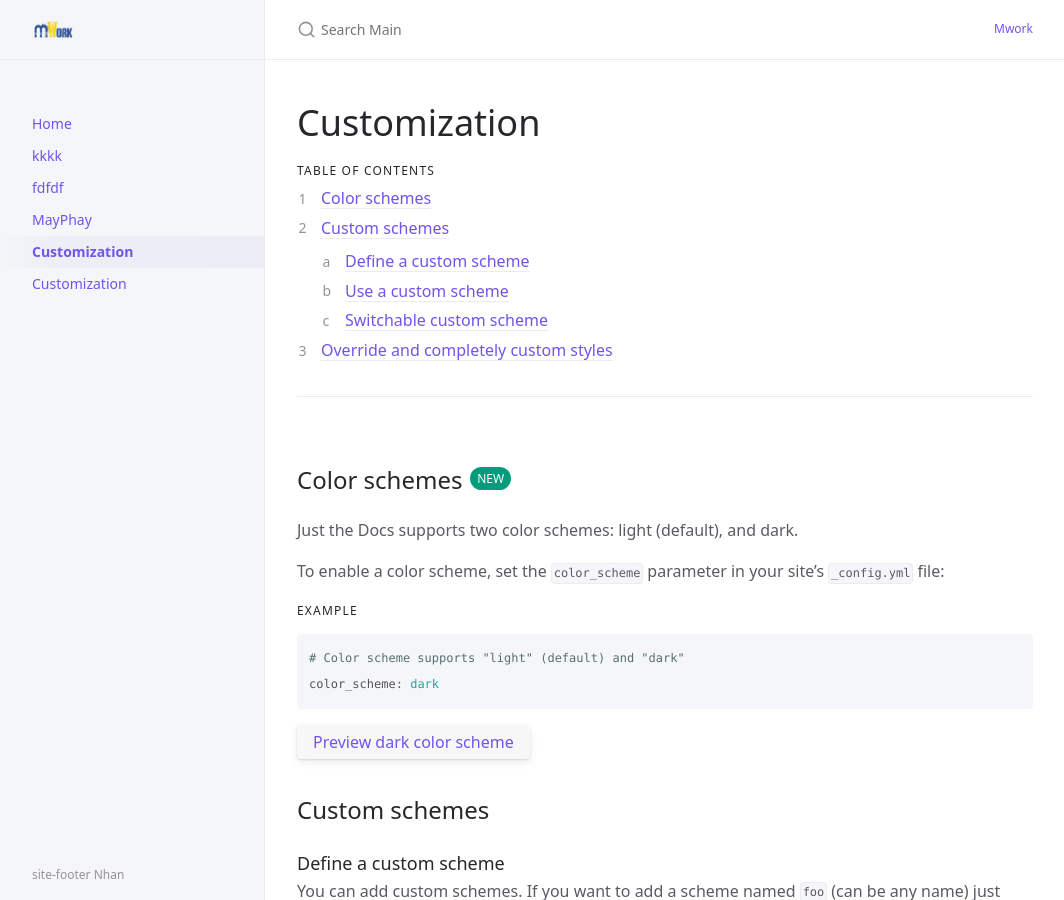
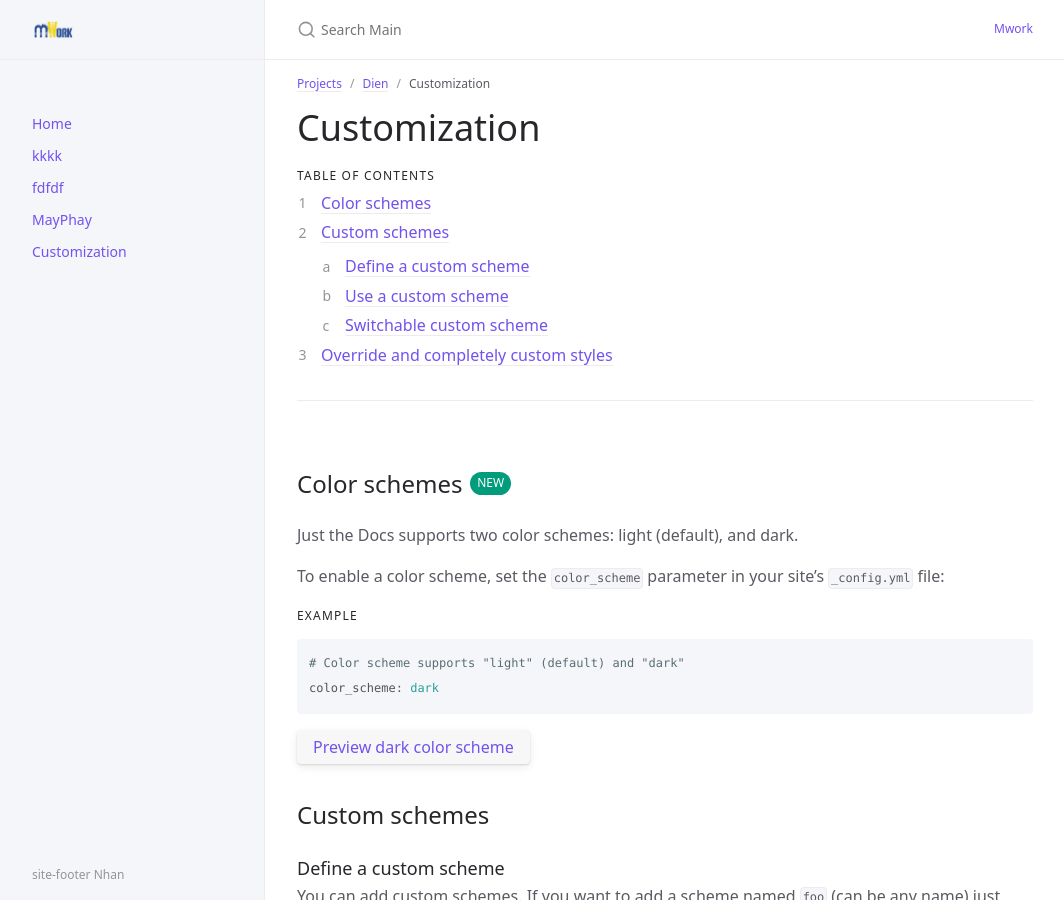
Before and after one commit to mWorkVN/mWorkVN.github.io, a Jekyll site: the page built from docs/Projects/Dien/customization.md, in a window 1280 px wide and 900 px high. Shown: the whole window, without its empty margins (107-1171 px from the left). Built offline with Jekyll 4.4.1, drawn with Linux system fonts in a browser that asks for light colours.

Commit message:
Update customization.md

```diff
--- a/docs/Projects/Dien/customization.md
+++ b/docs/Projects/Dien/customization.md
@@ -1,6 +1,8 @@
 ---
 layout: default
 title: Customization
+parent: Dien
+grand_parent: Projects
 nav_order: 6
 ---
 
```
